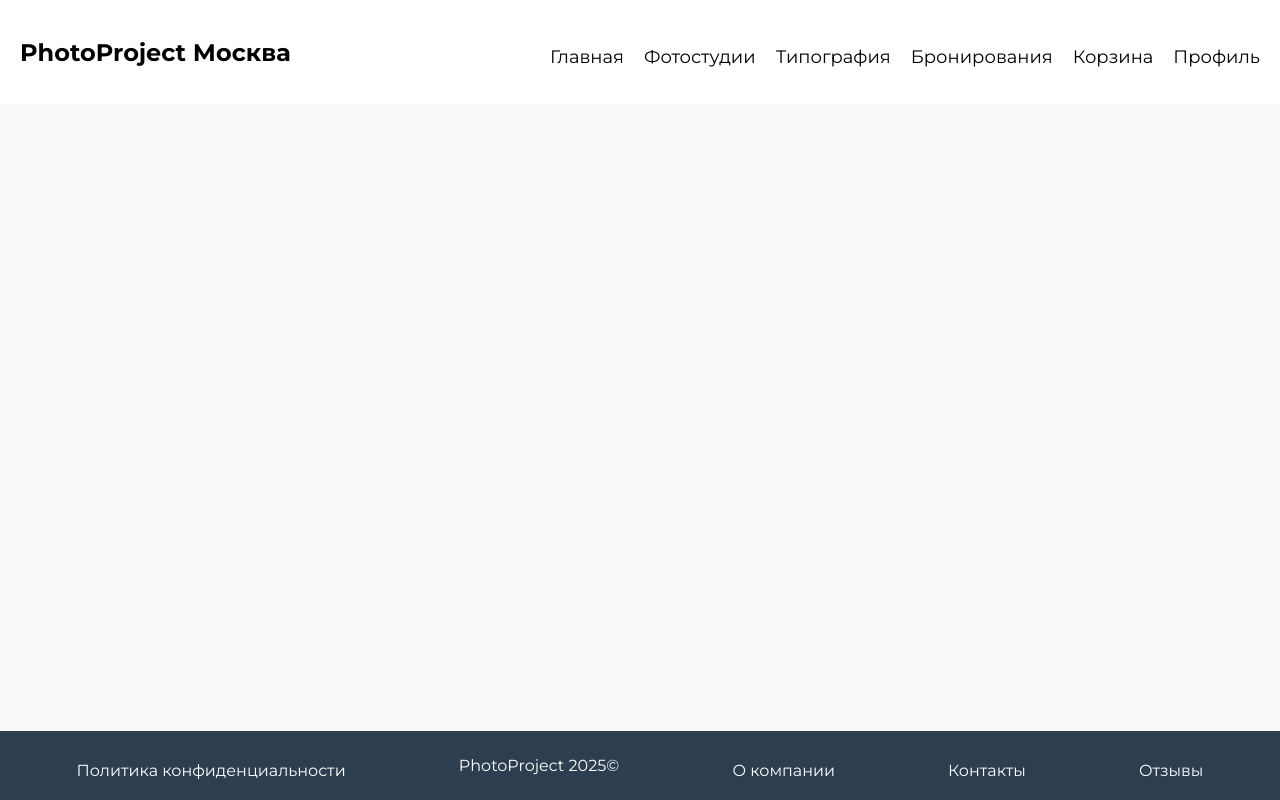
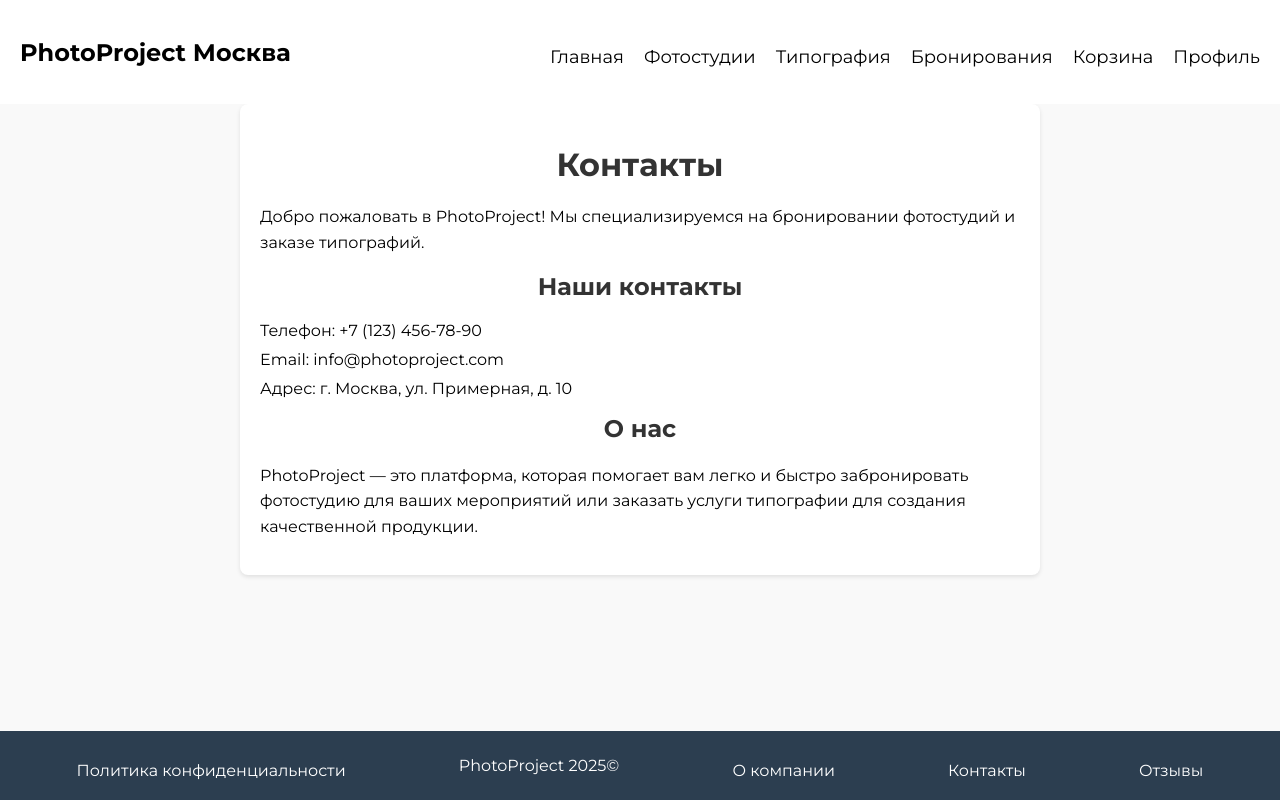
Before and after one commit to MaximkaProMax/graduation, a React (Vite) app in the folder photoproject/: page /contacts in a window 1280 px wide. Built offline with nearby package versions, Linux system fonts and the light colour scheme.

Commit message:
The contacts section has been added

```diff
--- a/photoproject/src/App.jsx
+++ b/photoproject/src/App.jsx
@@ -23,6 +23,7 @@ import Requests from './components/Requests';
 import PersonalData from './components/PersonalData';
 import EditPersonalData from './components/EditPersonalData'; // Импортируем компонент EditPersonalData
 import Favourites from './components/Favourites'; // Импортируем компонент Favourites
+import Contacts from './components/Contacts'; // Импортируем компонент Contacts
 import './App.css';
 import './index.css';
 
@@ -54,6 +55,7 @@ function App() {
             <Route path="/manager/personal-data" element={<PersonalData />} />
             <Route path="/manager/edit-personal-data" element={<EditPersonalData />} /> {/* Редактирование личных данных */}
             <Route path="/favourites" element={<Favourites />} /> {/* Избранное */}
+            <Route path="/contacts" element={<Contacts />} /> {/* Страница контактов */}
           </Routes>
         </main>
         <Footer />
--- /dev/null
+++ b/photoproject/src/components/Contacts.css
@@ -0,0 +1,26 @@
+.contacts-container {
+    max-width: 800px;
+    margin: 0 auto;
+    padding: 20px;
+    background-color: white; /* Установлен белый фон для карточки */
+    border-radius: 8px;
+    box-shadow: 0 2px 4px rgba(0, 0, 0, 0.1);
+  }
+
+  .contacts-container h1 {
+    text-align: center;
+    margin-bottom: 20px;
+  }
+
+  .contacts-container ul {
+    list-style-type: none;
+    padding: 0;
+  }
+
+  .contacts-container ul li {
+    margin-bottom: 10px;
+  }
+
+  .contacts-container p {
+    line-height: 1.6;
+  }
--- /dev/null
+++ b/photoproject/src/components/Contacts.jsx
@@ -0,0 +1,24 @@
+import React from 'react';
+import './Contacts.css';
+
+function Contacts() {
+  return (
+    <div className="contacts-container">
+      <h1>Контакты</h1>
+      <p>Добро пожаловать в PhotoProject! Мы специализируемся на бронировании фотостудий и заказе типографий.</p>
+      <h2>Наши контакты</h2>
+      <ul>
+        <li>Телефон: +7 (123) 456-78-90</li>
+        <li>Email: info@photoproject.com</li>
+        <li>Адрес: г. Москва, ул. Примерная, д. 10</li>
+      </ul>
+      <h2>О нас</h2>
+      <p>
+        PhotoProject — это платформа, которая помогает вам легко и быстро забронировать фотостудию для ваших мероприятий
+        или заказать услуги типографии для создания качественной продукции.
+      </p>
+    </div>
+  );
+}
+
+export default Contacts;
--- a/photoproject/src/components/Footer.jsx
+++ b/photoproject/src/components/Footer.jsx
@@ -9,7 +9,7 @@ function Footer() {
         <a href="#">Политика конфиденциальности</a>
         <div>PhotoProject 2025©</div>
         <a href="#">О компании</a>
-        <a href="#">Контакты</a>
+        <Link to="/contacts">Контакты</Link>
         <Link to="/reviews">Отзывы</Link> {/* Используем Link для перехода на страницу отзывов */}
       </footer>
     </div>
```
